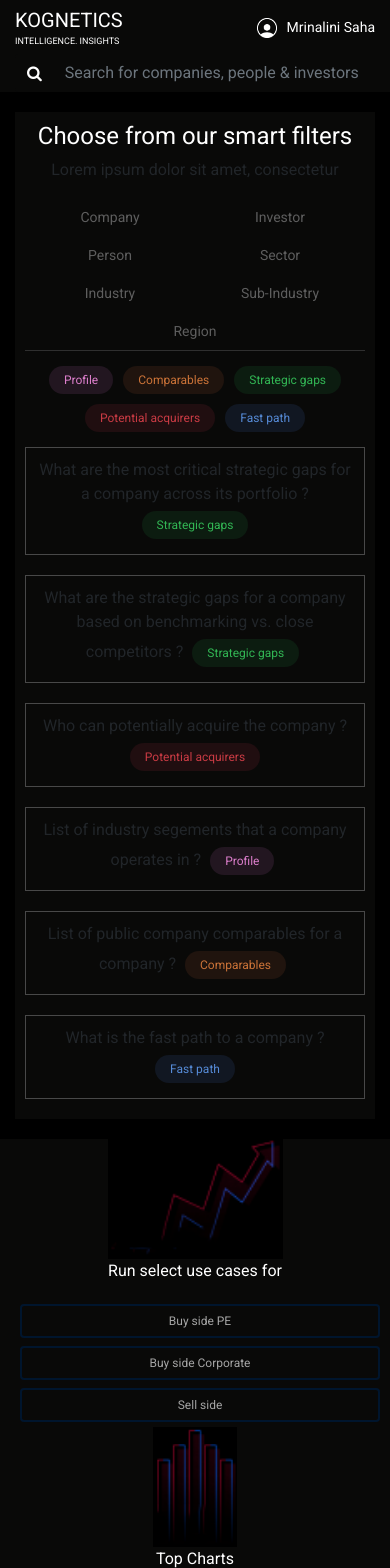
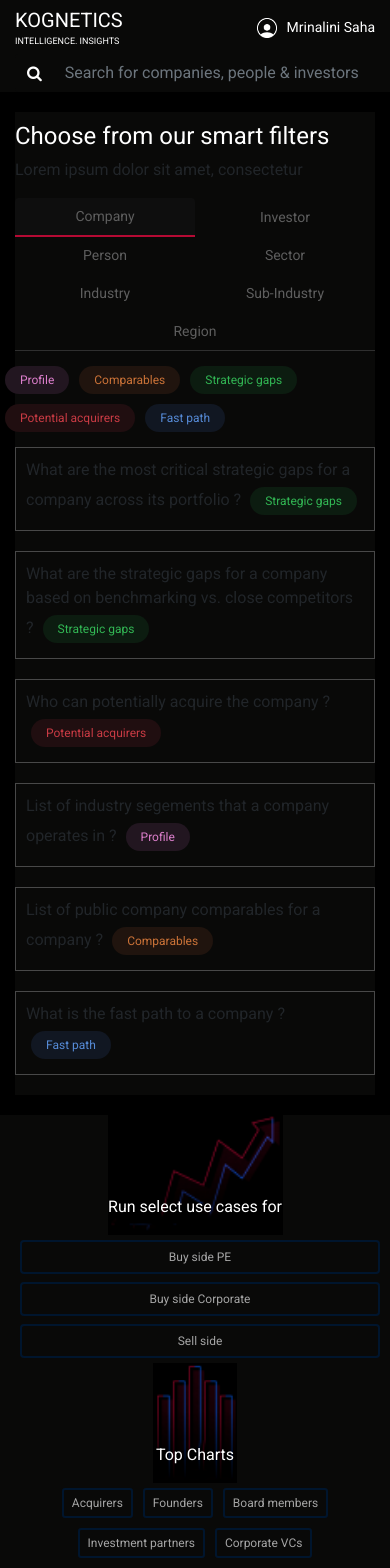
Before and after one commit to Shashwat-Goyal/ui-test-job, a React (Create React App) app: page / in a window 390 px wide. Shown: the top 1568 px of the page. Built offline with nearby package versions, Linux system fonts and the light colour scheme.

Commit message:
Worked on tab ui fix and responsive fixes

```diff
--- a/src/App.css
+++ b/src/App.css
@@ -75,7 +75,7 @@ body {
   border-color: #484848;
 }
 .industry-container {
-  padding: 10px;
+  padding: 10px 0;
   margin: 20px 0;
 }
 .industry-section {
@@ -103,6 +103,7 @@ body {
 .content .nav.nav-tabs .nav-item .nav-link.active {
   background-color: #0e0e0e;
   border: none;
+  border-bottom: 2px solid #b50a34;
 }
 .content .badge {
   margin: 5px;
@@ -170,7 +171,9 @@ body {
 .placeholder_paragraph {
   color: #7e7e7e;
 }
-
+.margin-set {
+  margin-top: -40px;
+}
 
 /* Media Queries (Responsive View) Css Here */
 @media(max-width:1199px){
@@ -197,6 +200,9 @@ body {
   .cus-user-sec {
     padding-left: 0;
   }
+  .res-text-center{
+    text-align: center;
+  }
 }
 @media (max-width: 575px){
   nav.navbar{
--- a/src/components/Content.js
+++ b/src/components/Content.js
@@ -137,10 +137,10 @@ export default class Content extends React.Component {
             <Container className="content">
                 <Row>
                     <Col lg={9} md={12} sm={12} xs={12}>
-                        <div className="theme-bg industry-container text-center">
+                        <div className="theme-bg industry-container">
                             <h4 className="ft-white">Choose from our smart filters</h4>
                             <p>{dummyText} consectetur</p>
-                            <Nav justify variant="tabs" defaultActiveKey="/home">
+                            <Nav justify variant="tabs" defaultActiveKey="company">
                                 <Nav.Item>
                                     <Nav.Link eventKey="company">Company</Nav.Link>
                                 </Nav.Item>
@@ -154,13 +154,13 @@ export default class Content extends React.Component {
                                     <Nav.Link eventKey="sector">Sector</Nav.Link>
                                 </Nav.Item>
                                 <Nav.Item>
-                                    <Nav.Link eventKey="sector">Industry</Nav.Link>
+                                    <Nav.Link eventKey="industry">Industry</Nav.Link>
                                 </Nav.Item>
                                 <Nav.Item>
-                                    <Nav.Link eventKey="sector">Sub-Industry</Nav.Link>
+                                    <Nav.Link eventKey="sub-industry">Sub-Industry</Nav.Link>
                                 </Nav.Item>
                                 <Nav.Item>
-                                    <Nav.Link eventKey="sector">Region</Nav.Link>
+                                    <Nav.Link eventKey="region">Region</Nav.Link>
                                 </Nav.Item>
                             </Nav>
                             <Row>
@@ -182,24 +182,24 @@ export default class Content extends React.Component {
                         </div>
                         <div className="charts-container">
                             <Row>
-                                <Col md={6} sm={12} xs={12}>
-                                    <Row className="theme-bg text-center">
-                                        <Col md={6} sm={6} xs={12}>
+                                <Col lg={6} md={12} sm={12} xs={12}>
+                                    <Row className="theme-bg res-text-center">
+                                        <Col md={6} sm={12} xs={12}>
                                             <img src={ArrowChart} height={120} />
-                                            <p className="ft-white">Run select use cases for</p>
+                                            <p className="ft-white margin-set">Run select use cases for</p>
                                         </Col>
-                                        <Col md={6} sm={6} xs={12}>
+                                        <Col md={6} sm={12} xs={12}>
                                             <Button className='charts-btn' block variant="outline-dark">Buy side PE</Button>
                                             <Button className='charts-btn' block variant="outline-dark">Buy side Corporate</Button>
                                             <Button className='charts-btn' block variant="outline-dark">Sell side</Button>
                                         </Col>
                                     </Row>
                                 </Col>
-                                <Col md={6} sm={12} xs={12}>
-                                    <Row className="theme-bg text-center">
+                                <Col lg={6} md={12} sm={12} xs={12}>
+                                    <Row className="theme-bg res-text-center">
                                         <Col md={4} sm={12} xs={12}>
                                             <img src={BarChart} height={120} />
-                                            <p className="ft-white">Top Charts</p>
+                                            <p className="ft-white margin-set">Top Charts</p>
                                         </Col>
                                         <Col md={8} sm={12} xs={12}>
                                             <Button size="sm" className='charts-btn' variant="outline-dark">Acquirers</Button>
```
